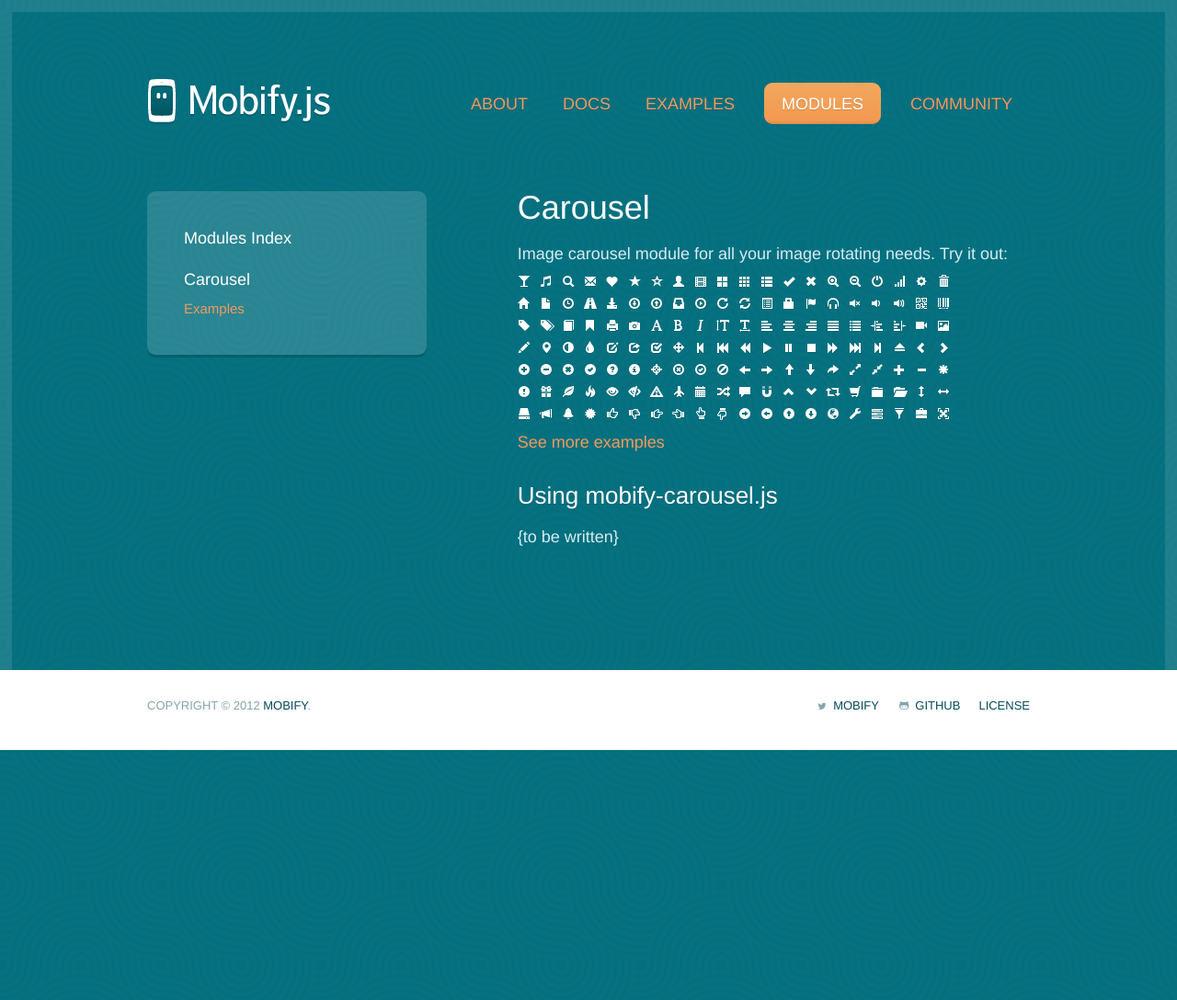
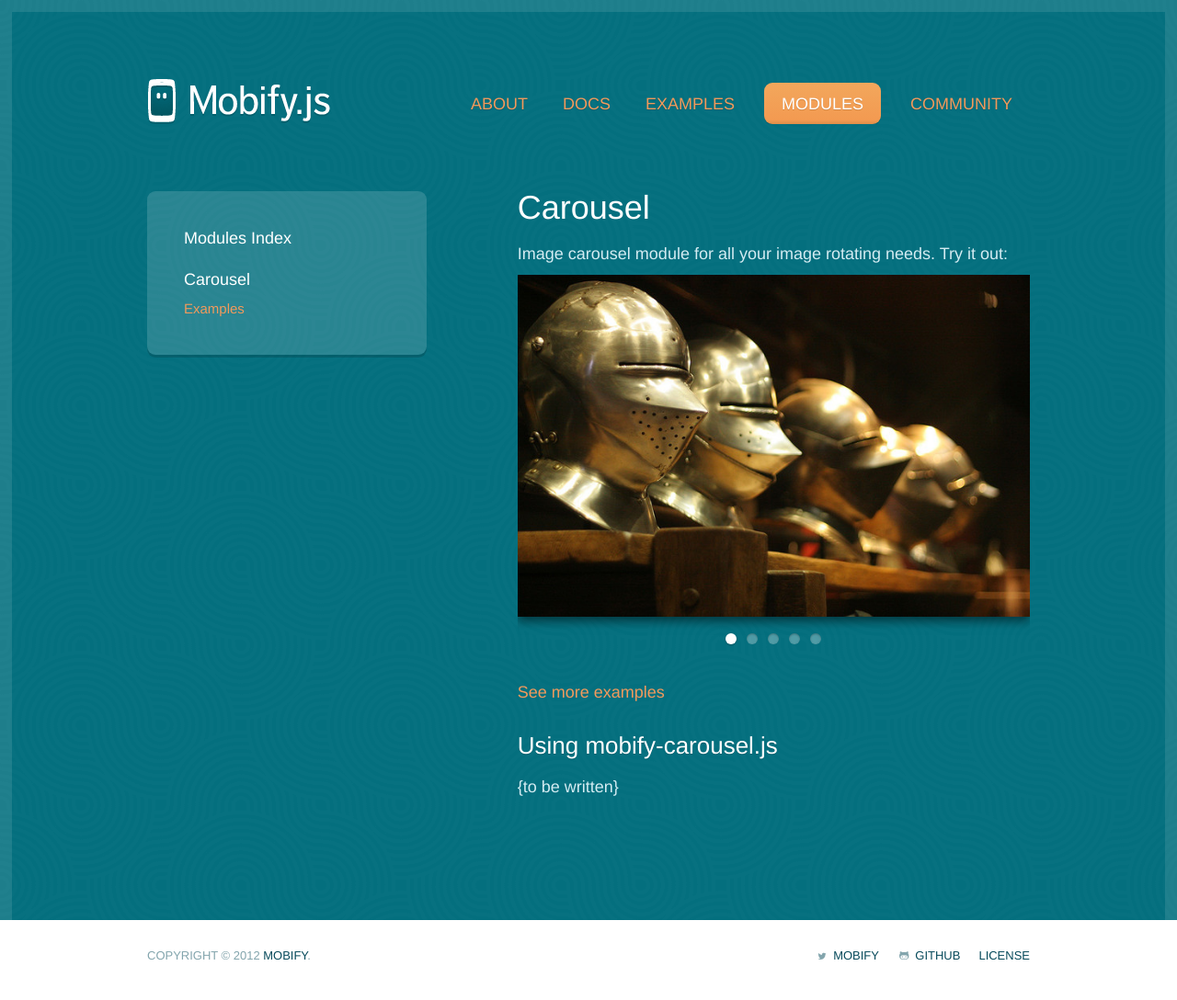
Before and after one commit to mobify/mobifyjs, a Jekyll site: the page built from www/modules/carousel.md, in a window 1280 px wide. Shown: the whole page at 92% size. Built offline with Jekyll 4.4.1, drawn with Linux system fonts in a browser that asks for light colours; before the commit the page ends 900 px from its top, so only the background shows below that.

Commit message:
Adding example to Carousel main page

```diff
--- a/www/modules/carousel-examples.html
+++ b/www/modules/carousel-examples.html
@@ -34,7 +34,6 @@ title: Mobify.js Carousel Examples
     -moz-box-shadow: rgba(0,0,0,0.5) 0 5px 10px;
     box-shadow: rgba(0,0,0,0.5) 0 5px 10px;
   }
-
 </style>
 
 
--- a/www/modules/carousel.md
+++ b/www/modules/carousel.md
@@ -3,14 +3,68 @@ layout: modules
 title: Mobify.js Carousel Module
 ---
 
+<link rel="stylesheet" href="{{ site.baseurl }}/static/examples/css/carousel.css">
+<link rel="stylesheet" href="{{ site.baseurl }}/static/examples/css/carousel-controls.css">
+<style>
+/* styling for this page */
+.m-carousel {
+  padding-bottom: 30px;
+}
+.m-item {
+  margin-right: 20px;
+}
+.m-carousel .m-item img {
+    margin: 0;
+    padding: 0;
+    max-width: none;
+	width: 100%;
+    -webkit-box-shadow: rgba(0,0,0,0.5) 0 5px 10px;
+    -moz-box-shadow: rgba(0,0,0,0.5) 0 5px 10px;
+    box-shadow: rgba(0,0,0,0.5) 0 5px 10px;
+}
+</style>
+
 # Carousel
 
 Image carousel module for all your image rotating needs. Try it out:
 
-![Example](/mobifyjs/static/img/glyphicons-halflings-white.png)
+<div class="m-carousel m-carousel-example-4 m-center m-fluid">
+  <!-- Carousel items -->
+  <div class="m-carousel-inner">
+    <div class="m-item">
+        <img src="{{ site.baseurl }}/static/examples/img/helmets.jpg">
+    </div>
+    <div class="m-item">
+        <img src="{{ site.baseurl }}/static/examples/img/blossoms.jpg">
+    </div>
+    <div class="m-item">
+        <img src="{{ site.baseurl }}/static/examples/img/glacier.jpg">
+    </div>
+    <div class="m-item">
+        <img src="{{ site.baseurl }}/static/examples/img/parliament.jpg">
+    </div>
+    <div class="m-item">
+        <img src="{{ site.baseurl }}/static/examples/img/pods.jpg">
+    </div>
+  </div>
+  <!-- Carousel controls -->
+  <div class="m-carousel-controls m-carousel-bulleted">
+    <a class="carousel-control right" href="#myCarousel" data-slide="1">1</a>
+    <a class="carousel-control right" href="#myCarousel" data-slide="2">2</a>
+    <a class="carousel-control right" href="#myCarousel" data-slide="3">3</a>
+    <a class="carousel-control right" href="#myCarousel" data-slide="4">4</a>
+    <a class="carousel-control right" href="#myCarousel" data-slide="5">5</a>
+  </div>
+</div>
+
 
 [See more examples]({{ site.baseurl }}/modules/carousel-examples)
 
 ## Using mobify-carousel.js
 
 {to be written}
+
+<script src="{{ site.baseurl }}/static/examples/js/carousel.js"></script>
+<script>
+    $(function() { $('.m-carousel').carousel(); });
+</script>
```
